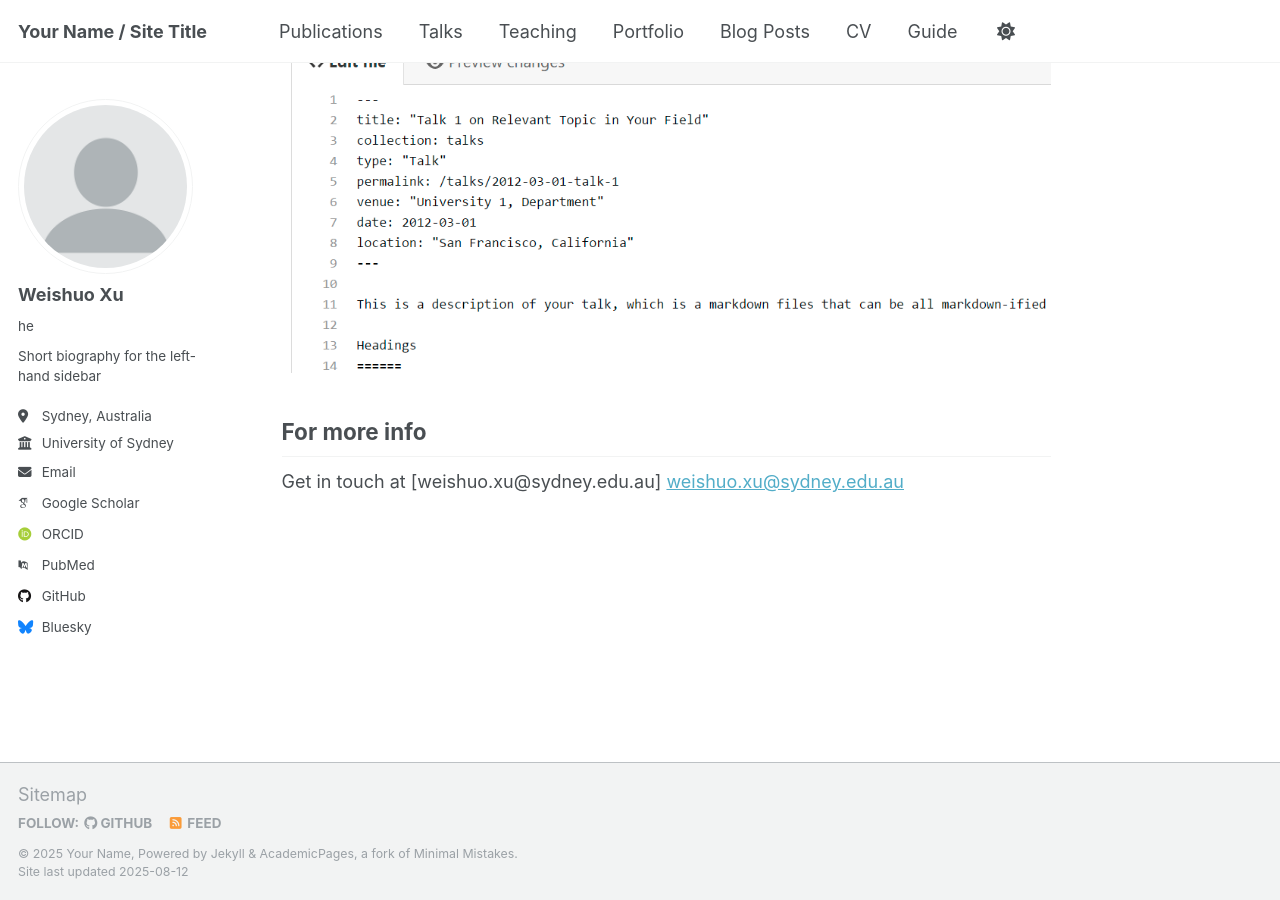
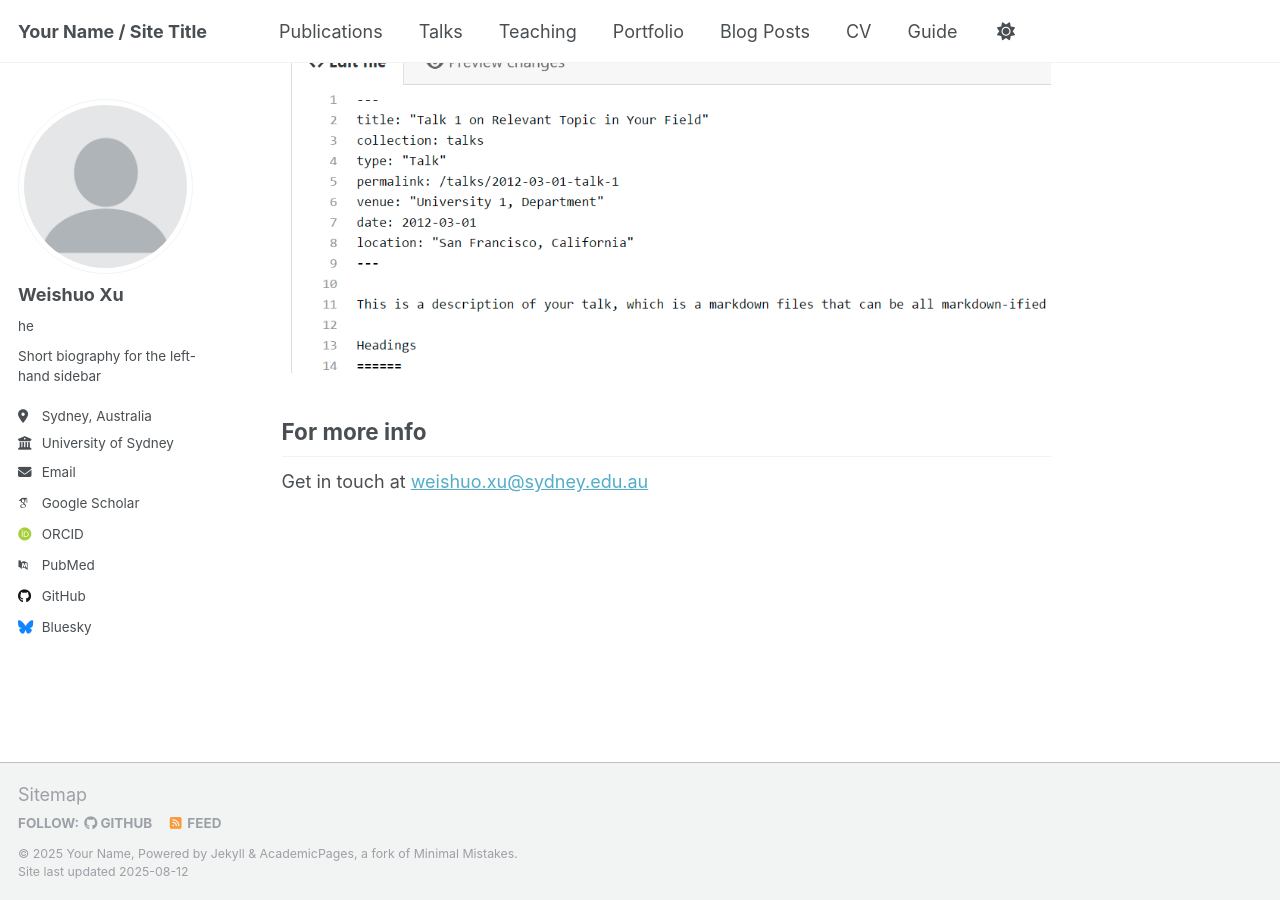
Before and after one commit to weishuoxu/weishuoxu.github.io, a Jekyll site: the page built from _pages/about.md, in a window 1280 px wide and 900 px high, scrolled down 2532 px. Built offline with Jekyll 4.4.1, drawn with Linux system fonts in a browser that asks for light colours; some web fonts are replaced; a script that is not in the unit is left out.

Commit message:
Update about.md

```diff
--- a/_pages/about.md
+++ b/_pages/about.md
@@ -58,4 +58,4 @@ Example: editing a Markdown file for a talk
 For more info
 ------
 
-Get in touch at [weishuo.xu@sydney.edu.au] <weishuo.xu@sydney.edu.au>
+Get in touch at <weishuo.xu@sydney.edu.au>
```
